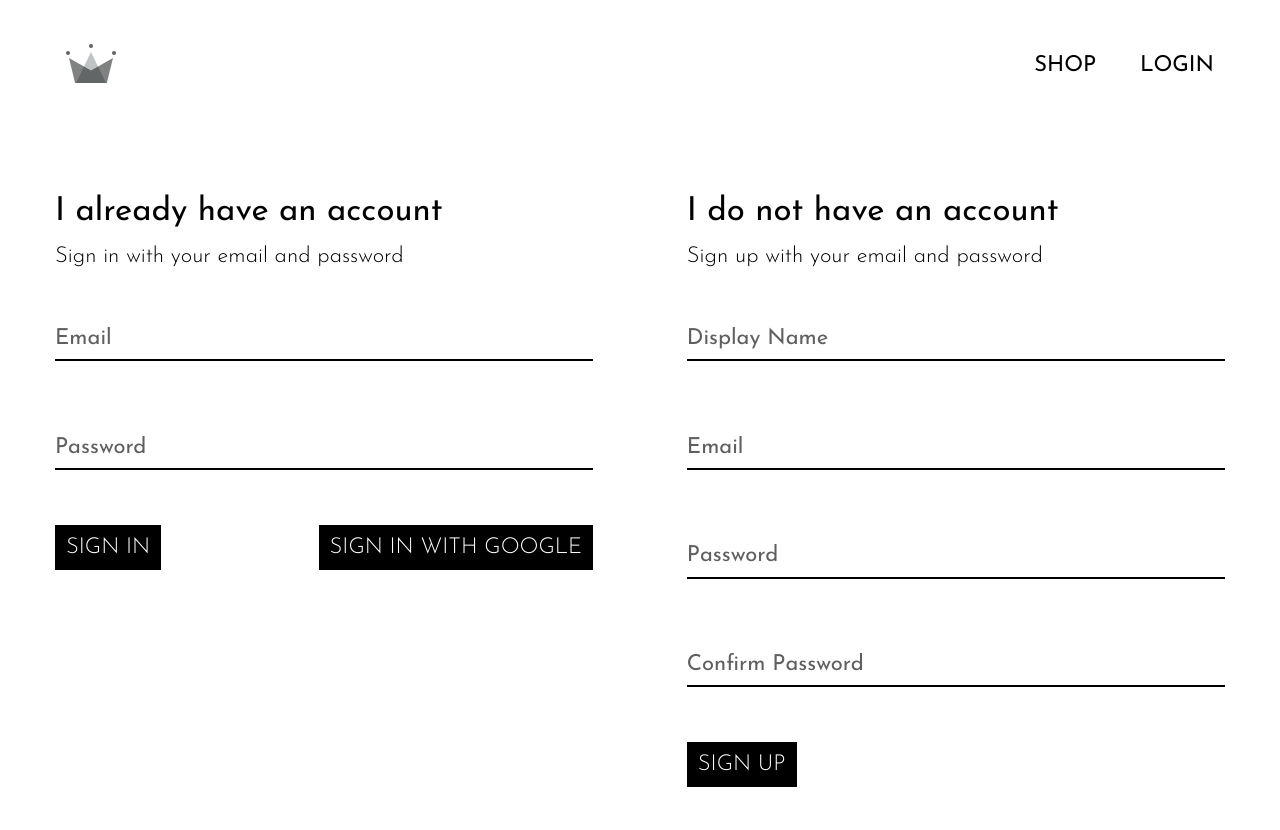
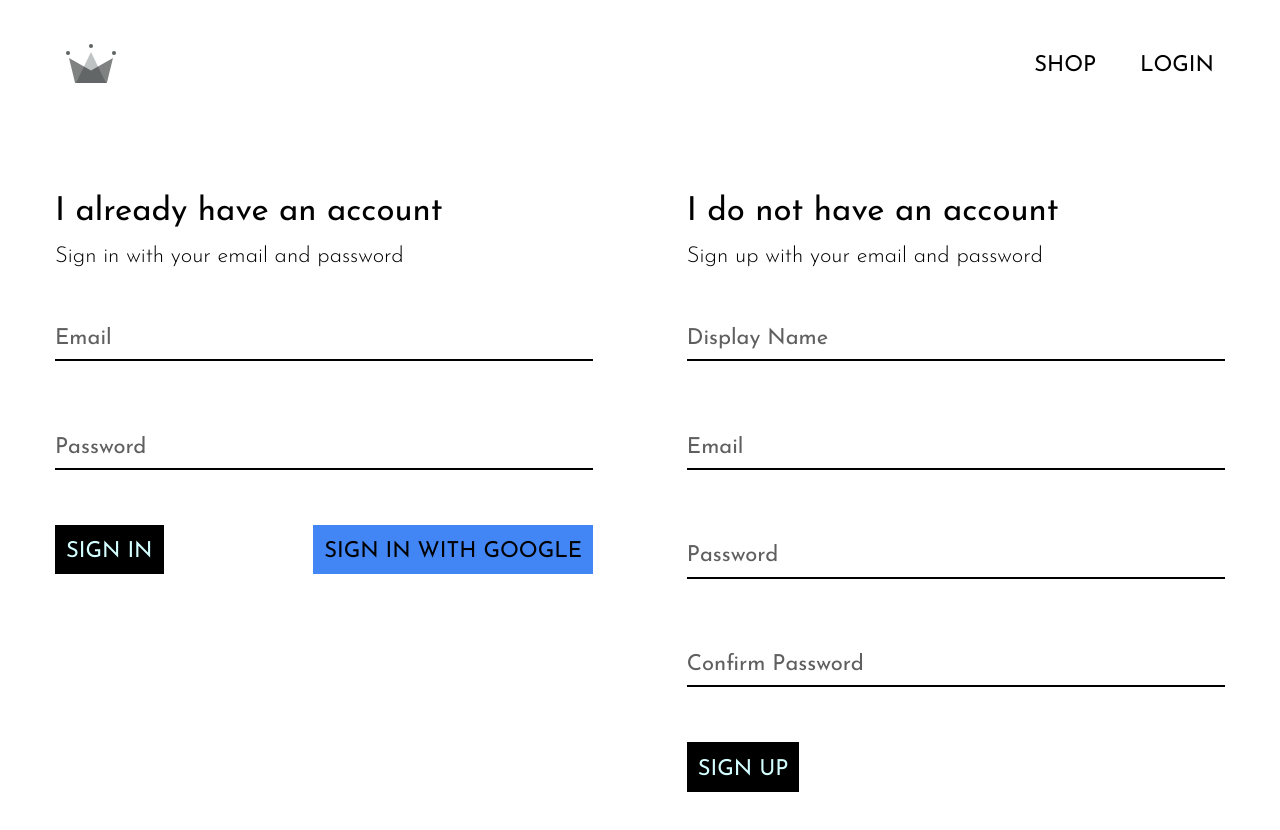
Before and after one commit to ibrahimkundlik/Clothing-Store-Project, a React (Create React App) app: page /login in a window 1280 px wide. Shown: the top 830 px of the page. Built offline with nearby package versions, Linux system fonts and the light colour scheme.

Commit message:
Worked on adding firebase

```diff
--- a/package.json
+++ b/package.json
@@ -6,6 +6,7 @@
     "@testing-library/jest-dom": "^5.11.4",
     "@testing-library/react": "^11.1.0",
     "@testing-library/user-event": "^12.1.10",
+    "firebase": "^8.2.9",
     "node-sass": "^5.0.0",
     "react": "^17.0.1",
     "react-dom": "^17.0.1",
--- a/src/components/custom-btn/CustomBtn.component.jsx
+++ b/src/components/custom-btn/CustomBtn.component.jsx
@@ -1,12 +1,18 @@
 import React from "react";
 import "./CustomBtn.styles.scss";
 
-const CustomBtn = ({ text }) => {
+const CustomBtn = ({ type, children, onClick, googleAuth }) => {
 	return (
-		<button className="custom-btn" type="submit">
-			{text}
+		<button
+			className={`${googleAuth ? "googleAuth" : ""} custom-btn`}
+			type={type}
+			onClick={onClick}
+		>
+			{children}
 		</button>
 	);
 };
 
 export default CustomBtn;
+
+// {googleAuth}
--- a/src/components/custom-btn/CustomBtn.styles.scss
+++ b/src/components/custom-btn/CustomBtn.styles.scss
@@ -1,14 +1,20 @@
 .custom-btn {
-	padding: 0.5rem;
-	color: white;
+	padding: 0.7rem 0.5rem 0.5rem 0.5rem;
+	color: #d3feff;
 	background-color: black;
 	cursor: pointer;
 	transition: all 0.5s;
-	font-weight: 300;
+	font-weight: 400;
 	margin: 1rem 0;
 
 	&:hover {
-		background-color: #e9e9e9;
+		background-color: #d3feff;
 		color: black;
+		outline: 1px solid black;
 	}
 }
+
+.googleAuth {
+	color: black;
+	background-color: #4285f4;
+}
--- a/src/components/register/Register.component.jsx
+++ b/src/components/register/Register.component.jsx
@@ -40,7 +40,7 @@ class Register extends React.Component {
 						id="confirm-password"
 						required
 					/>
-					<CustomBtn text="SIGN UP" />
+					<CustomBtn type="submit"> SIGN UP </CustomBtn>
 				</form>
 			</div>
 		);
--- a/src/components/sign-in/SignIn.component.jsx
+++ b/src/components/sign-in/SignIn.component.jsx
@@ -2,6 +2,7 @@ import React from "react";
 import FormInput from "../form-input/FormInput.component";
 import CustomBtn from "../custom-btn/CustomBtn.component";
 import "./SignIn.styles.scss";
+import { signInWithGoogle } from "../../firebase/firebase.utils";
 
 class SignIn extends React.Component {
 	constructor() {
@@ -13,12 +14,18 @@ class SignIn extends React.Component {
 		};
 	}
 
+	handleSubmit = (e) => {
+		e.preventDefault();
+		console.log("submit");
+		signInWithGoogle();
+	};
+
 	render() {
 		return (
 			<div className="signIn-cont">
 				<h2>I already have an account</h2>
 				<p>Sign in with your email and password</p>
-				<form>
+				<form onSubmit={this.handleSubmit}>
 					<FormInput type="email" name="Email" id="sign-in-email" required />
 					<FormInput
 						type="password"
@@ -26,8 +33,10 @@ class SignIn extends React.Component {
 						id="sign-in-password"
 						required
 					/>
-					<CustomBtn text="SIGN IN" />
-					<CustomBtn text="SIGN IN WITH GOOGLE" />
+					<CustomBtn type="submit"> SIGN IN </CustomBtn>
+					<CustomBtn type="button" googleAuth onClick={signInWithGoogle}>
+						SIGN IN WITH GOOGLE
+					</CustomBtn>
 				</form>
 			</div>
 		);
--- /dev/null
+++ b/src/firebase/firebase.utils.js
@@ -0,0 +1,24 @@
+import firebase from "firebase/app";
+import "firebase/firestore";
+import "firebase/auth";
+
+const config = {
+	apiKey: "AIzaSyC8gr2AgzHoK9SlLT1vxSVy-wli3Xpfn2Q",
+	authDomain: "crowndb-409c1.firebaseapp.com",
+	projectId: "crowndb-409c1",
+	storageBucket: "crowndb-409c1.appspot.com",
+	messagingSenderId: "296162277453",
+	appId: "1:296162277453:web:13a7a622d00e4269840404",
+	measurementId: "G-VZG50TEWPC",
+};
+
+firebase.initializeApp(config);
+
+export const auth = firebase.auth();
+export const firestore = firebase.firestore();
+
+const provider = new firebase.auth.GoogleAuthProvider();
+provider.setCustomParameters({ prompt: "select_account" });
+export const signInWithGoogle = () => auth.signInWithRedirect(provider);
+
+export default firebase;
```
Also changed, not shown: 1 other file (tests, documents, lock files or other folders).
